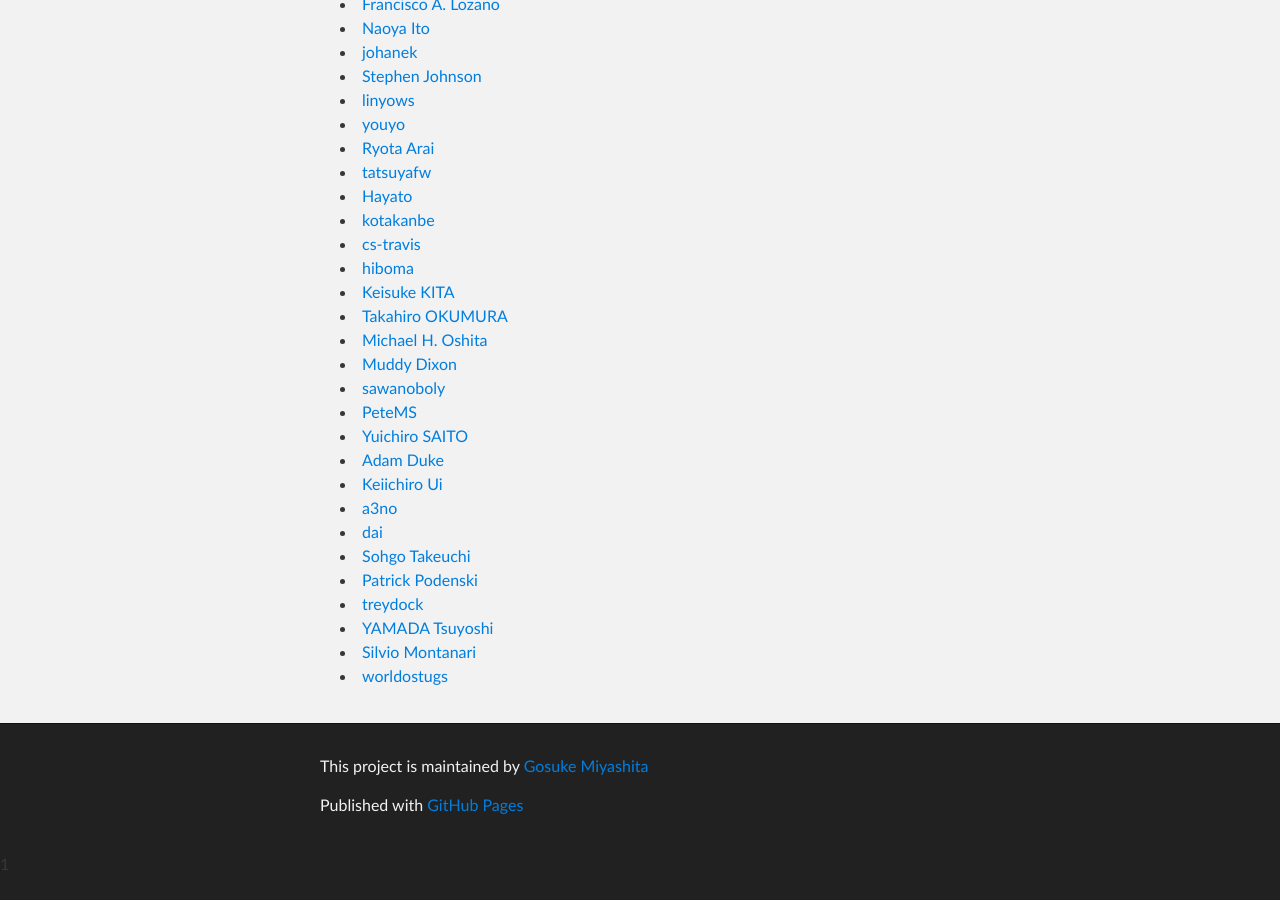
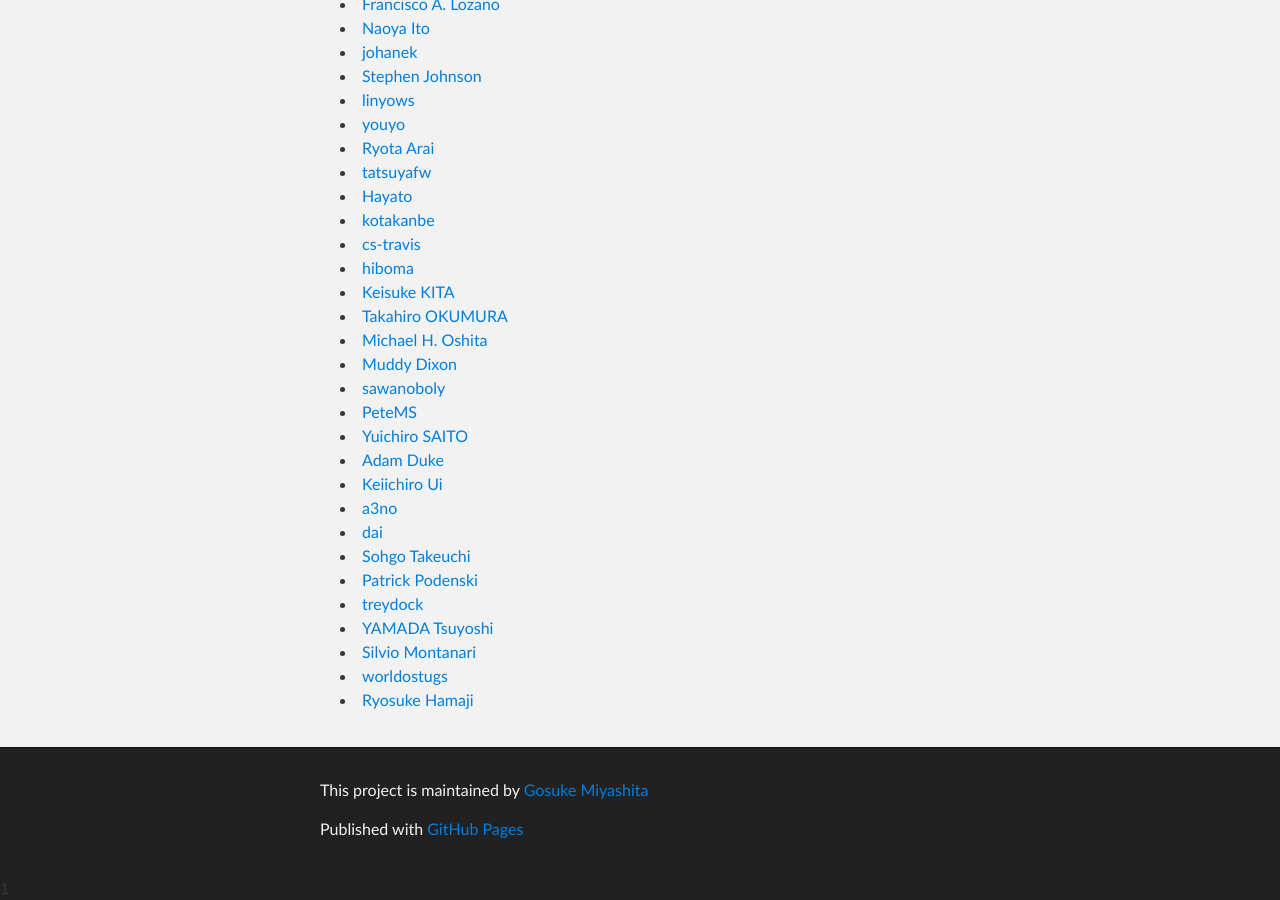
Before and after one commit to serverspec/serverspec.github.io, a Jekyll site: the page built from contributors.md, in a window 1280 px wide and 900 px high, scrolled down 876 px. Built offline with Jekyll 4.4.1, drawn with Linux system fonts in a browser that asks for light colours; Markdown is read by kramdown in place of the engine named in the settings; before the commit the page ends 1752 px from its top, so only the background shows below that.

Commit message:
Add an contributor

```diff
--- a/contributors.md
+++ b/contributors.md
@@ -54,3 +54,4 @@ title: Contributors
  * [YAMADA Tsuyoshi](https://github.com/minimum2scp)
  * [Silvio Montanari](https://github.com/smontanari)
  * [worldostugs](https://github.com/worldostugs)
+ * [Ryosuke Hamaji](https://github.com/aibou)
```
